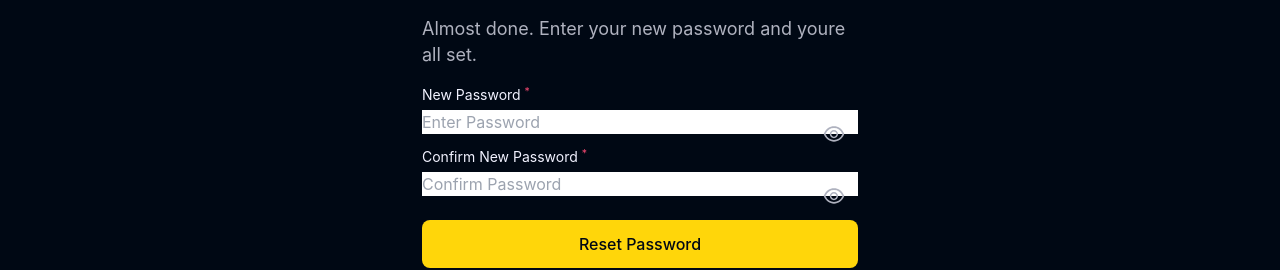
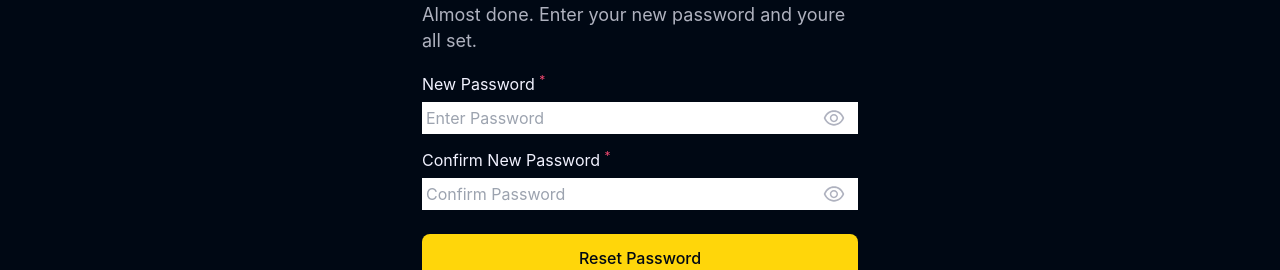
Before and after one commit to Shourya-Dubey/studynotion, a React (Create React App) app: page /update-password/1 in a window 1280 px wide. Shown: the part 289-559 px from the top of the page. Built offline with nearby package versions, Linux system fonts and the light colour scheme; no server answers.

Commit message:
fix input field in form

```diff
--- a/src/components/core/Auth/LoginForm.jsx
+++ b/src/components/core/Auth/LoginForm.jsx
@@ -32,8 +32,8 @@ function LoginForm() {
   return (
     <form
       onSubmit={handleOnSubmit}
-      className="mt-6 flex w-full flex-col gap-y-4"
-    >
+      className="mt-6 flex w-full flex-col gap-y-4">
+
       <label className="w-full leading-[1.75rem]">
         <p className="mb-1 text-[1rem] leading-[1.375rem] text-richblack-5">
           Email Address <sup className="text-pink-200">*</sup>
@@ -45,9 +45,10 @@ function LoginForm() {
           value={email}
           onChange={handleOnChange}
           placeholder="Enter email address"
-          className="form-style w-full"
+          className="form-style w-full p-1"
         />
       </label>
+
       <label className="relative leading-[1.75rem]">
         <p className="mb-1 text-[1rem] leading-[1.375rem] text-richblack-5">
           Password <sup className="text-pink-200">*</sup>
@@ -59,11 +60,11 @@ function LoginForm() {
           value={password}
           onChange={handleOnChange}
           placeholder="Enter Password"
-          className="form-style w-full !pr-10"
+          className="form-style w-full !pr-10 p-1"
         />
         <span
           onClick={() => setShowPassword((prev) => !prev)}
-          className="absolute right-3 top-[26px] z-[10] cursor-pointer"
+          className="absolute right-3 top-[32px] z-[10] cursor-pointer"
         >
           {showPassword ? (
             <AiOutlineEyeInvisible fontSize={24} fill="#AFB2BF" />
@@ -77,10 +78,10 @@ function LoginForm() {
           </p>
         </Link>
       </label>
+
       <button
         type="submit"
-        className="mt-5 rounded-[8px] bg-yellow-50 py-[8px] px-[12px] font-medium text-richblack-900"
-      >
+        className="mt-5 rounded-[8px] bg-yellow-50 py-[8px] px-[12px] font-medium text-richblack-900">
         Sign In
       </button>
     </form>
--- a/src/components/core/Auth/SignupForm.jsx
+++ b/src/components/core/Auth/SignupForm.jsx
@@ -109,7 +109,7 @@ function SignupForm() {
               value={firstName}
               onChange={handleOnChange}
               placeholder="Enter first name"
-              className="form-style w-full"
+              className="form-style w-full "
             />
           </label>
           <label>
--- a/src/pages/ForgotPassword.jsx
+++ b/src/pages/ForgotPassword.jsx
@@ -43,7 +43,7 @@ function ForgotPassword() {
                   value={email}
                   onChange={(e) => setEmail(e.target.value)}
                   placeholder="Enter email address"
-                  className="form-style w-full"
+                  className="form-style w-full p-1"
                 />
               </label>
             )}
--- a/src/pages/UpdatePassword.jsx
+++ b/src/pages/UpdatePassword.jsx
@@ -48,7 +48,7 @@ function UpdatePassword() {
           </p>
           <form onSubmit={handleOnSubmit}>
             <label className="relative">
-              <p className="mb-1 text-[0.875rem] leading-[1.375rem] text-richblack-5">
+              <p className="mb-1 text-[1rem] leading-[1.75rem]  text-richblack-5">
                 New Password <sup className="text-pink-200">*</sup>
               </p>
               <input
@@ -58,11 +58,11 @@ function UpdatePassword() {
                 value={password}
                 onChange={handleOnChange}
                 placeholder="Enter Password"
-                className="form-style w-full !pr-10"
+                className="form-style w-full !pr-10 p-1"
               />
               <span
                 onClick={() => setShowPassword((prev) => !prev)}
-                className="absolute right-3 top-[38px] z-[10] cursor-pointer"
+                className="absolute right-3 top-[36px] z-[10] cursor-pointer"
               >
                 {showPassword ? (
                   <AiOutlineEyeInvisible fontSize={24} fill="#AFB2BF" />
@@ -72,7 +72,7 @@ function UpdatePassword() {
               </span>
             </label>
             <label className="relative mt-3 block">
-              <p className="mb-1 text-[0.875rem] leading-[1.375rem] text-richblack-5">
+              <p className="mb-1 text-[1rem] leading-[1.75rem]  text-richblack-5">
                 Confirm New Password <sup className="text-pink-200">*</sup>
               </p>
               <input
@@ -82,11 +82,11 @@ function UpdatePassword() {
                 value={confirmPassword}
                 onChange={handleOnChange}
                 placeholder="Confirm Password"
-                className="form-style w-full !pr-10"
+                className="form-style w-full !pr-10 p-1"
               />
               <span
                 onClick={() => setShowConfirmPassword((prev) => !prev)}
-                className="absolute right-3 top-[38px] z-[10] cursor-pointer"
+                className="absolute right-3 top-[36px] z-[10] cursor-pointer"
               >
                 {showConfirmPassword ? (
                   <AiOutlineEyeInvisible fontSize={24} fill="#AFB2BF" />
```
